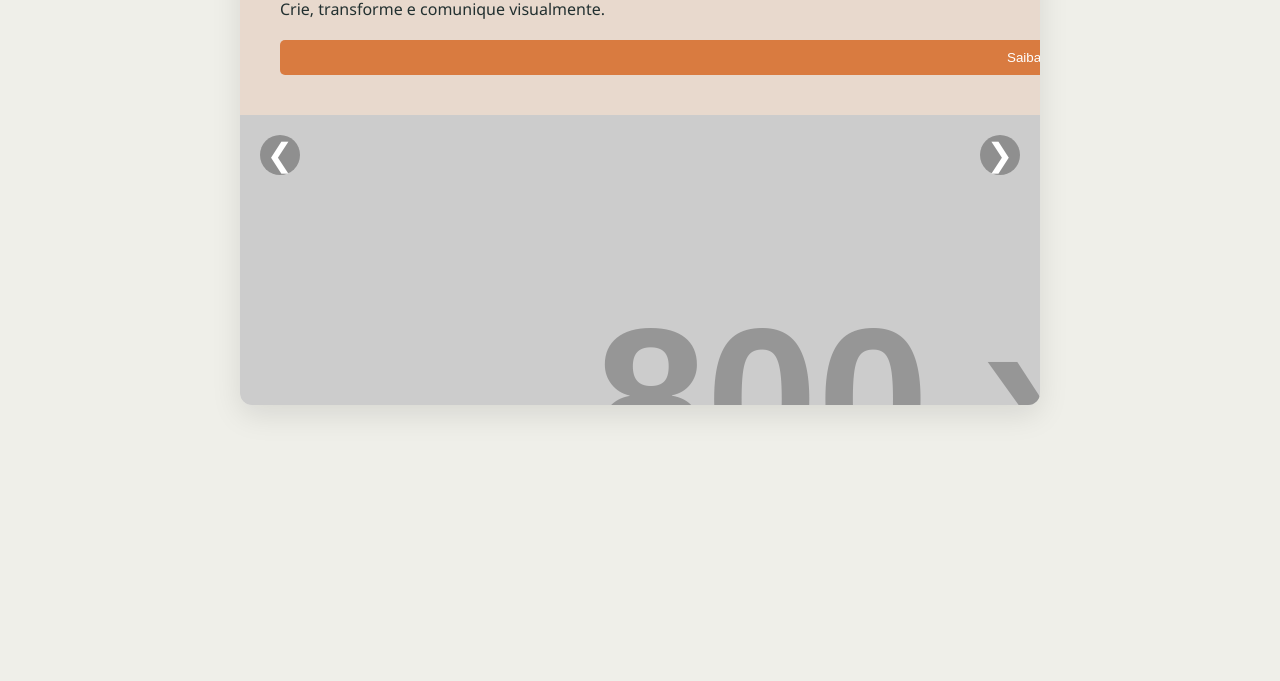
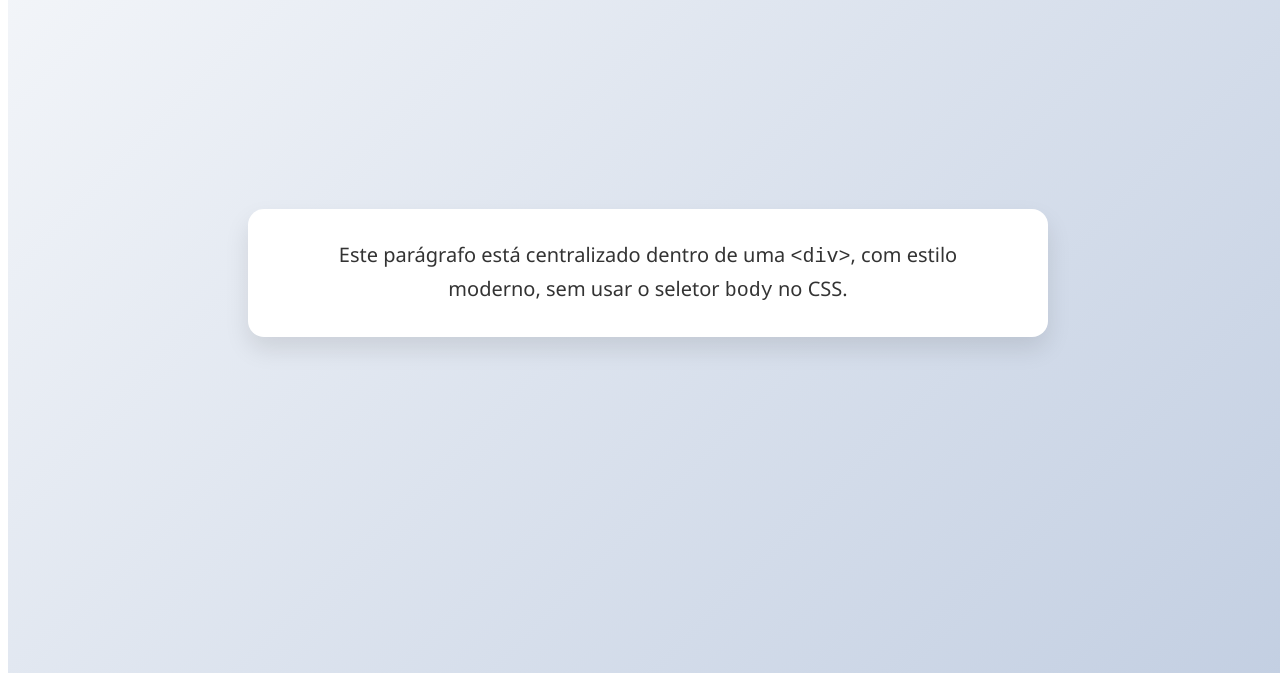
Before and after one commit to Cacow69/Portifolio, a plain HTML site: page teste.html in a window 1280 px wide. Shown: the part 135-816 px from the top of the page. Drawn offline with Linux system fonts and the light colour scheme; placeholder pictures from the web are drawn by us.

Commit message:
chore(#07): Melhorias na página

```diff
--- a/style/style.css
+++ b/style/style.css
@@ -258,12 +258,57 @@ p{
     text-align: center;
 }
 
+.miniatura{
+    width: 157px;
+    height: 170px;
+    display: flex;
+}
+
+.icon-min{
+    font-size: 100px;
+    justify-content: center;
+    color: var(--laranja)
+}
+
+.comeco {
+    height: auto;
+    width: 100%;
+    display: flex;
+    justify-content: center;
+    align-items: center;
+    margin: 0;
+    font-family: 'Segoe UI', Tahoma, Geneva, Verdana, sans-serif;
+  }
+
+  .caixa {
+    background-color: #ffffff;
+    padding: 30px 60px;
+    border-radius: 16px;
+    box-shadow: 0 12px 24px rgba(0, 0, 0, 0.1);
+    max-width: 1000px;
+    height: 500px;
+    text-align: justify;
+    margin-top: 30px;
+  }
+
+  .caixa p {
+    font-size: 1.25rem;
+    color: #333;
+    line-height: 1.6;
+    margin: 0;
+    font-weight: bold;
+  }
+
 /* FIM */
 
 
 /* Estilização por ID */
 #home{
     color: var(--branco);
+}
+
+#invisivel{
+    color: #dfdfd9;
 }
 /* FIM */
 
@@ -290,8 +335,6 @@ p{
           height: 100%;
     }
   }
-
-  // Styling
 
   section {
       background: #F4F4F4;
@@ -327,12 +370,6 @@ p{
           &:nth-of-type(2):checked ~ .carousel__slides .carousel__slide:first-of-type { margin-left: -100%; }
           &:nth-of-type(1):checked ~ .carousel__slides .carousel__slide:first-of-type { margin-left: 0%; }
 
-          &:nth-of-type(1):checked ~ .carousel__thumbnails li:nth-of-type(1) { box-shadow: 0px 0px 0px 5px var(--laranja); }
-          &:nth-of-type(2):checked ~ .carousel__thumbnails li:nth-of-type(2) { box-shadow: 0px 0px 0px 5px var(--laranja); }
-          &:nth-of-type(3):checked ~ .carousel__thumbnails li:nth-of-type(3) { box-shadow: 0px 0px 0px 5px var(--laranja); }
-          &:nth-of-type(4):checked ~ .carousel__thumbnails li:nth-of-type(4) { box-shadow: 0px 0px 0px 5px var(--laranja); }
-          &:nth-of-type(5):checked ~ .carousel__thumbnails li:nth-of-type(5) { box-shadow: 0px 0px 0px 5px var(--laranja); }
-          &:nth-of-type(6):checked ~ .carousel__thumbnails li:nth-of-type(6) { box-shadow: 0px 0px 0px 5px var(--laranja); }
       }
   }
 
--- a/teste.html
+++ b/teste.html
@@ -2,178 +2,43 @@
 <html lang="pt-br">
 <head>
   <meta charset="UTF-8">
-  <title>Carrossel Vertical</title>
+  <title>Parágrafo Estilizado</title>
   <style>
-    :root {
-      --azul: #223030;
-      --marrom: #523D35;
-      --verde: #959D90;
-      --bege: #BBA58F;
-      --bege-claro: #E8D9CD;
-      --branco: #EFEFE9;
-      --laranja: #D97B40;
+    .container {
+      background: linear-gradient(135deg, #f5f7fa, #c3cfe2);
+      height: 100vh;
+      width: 100vw;
+      display: flex;
+      justify-content: center;
+      align-items: center;
+      margin: 0;
+      font-family: 'Segoe UI', Tahoma, Geneva, Verdana, sans-serif;
     }
 
-    * {
-      margin: 0;
-      padding: 0;
-      box-sizing: border-box;
+    .caixa {
+      background-color: #ffffff;
+      padding: 30px 50px;
+      border-radius: 16px;
+      box-shadow: 0 12px 24px rgba(0, 0, 0, 0.1);
+      max-width: 700px;
+      text-align: center;
     }
 
-    body {
-      font-family: 'Segoe UI', sans-serif;
-      background: var(--branco);
-    }
-
-    .carousel {
-      position: relative;
-      overflow: hidden;
-      width: 100%;
-      max-width: 800px;
-      height: 500px;
-      margin: 40px auto;
-      border-radius: 12px;
-      box-shadow: 0 10px 30px rgba(0, 0, 0, 0.1);
-    }
-
-    .carousel-track {
-      display: flex;
-      transition: transform 0.5s ease-in-out;
-      width: 200%; /* 2 slides */
-    }
-
-    .slide {
-      display: flex;
-      flex-direction: column; /* vertical */
-      width: 100%;
-      flex-shrink: 0;
-      height: 100%;
-    }
-
-    .slide article {
-      flex: 1;
-      background: var(--bege-claro);
-      padding: 40px;
-      display: flex;
-      flex-direction: column;
-      justify-content: center;
-    }
-
-    .slide article h2 {
-      font-size: 2rem;
-      color: var(--marrom);
-      margin-bottom: 10px;
-    }
-
-    .slide article p {
-      font-size: 1rem;
-      color: var(--azul);
-      margin-bottom: 20px;
-    }
-
-    .slide article button {
-      padding: 10px 20px;
-      background: var(--laranja);
-      color: white;
-      border: none;
-      border-radius: 5px;
-      cursor: pointer;
-      transition: background 0.3s ease;
-    }
-
-    .slide article button:hover {
-      background: #b8632f;
-    }
-
-    .slide img {
-      flex: 1;
-      object-fit: cover;
-      width: 100%;
-      height: 100%;
-    }
-
-    .carousel-controls {
-      position: absolute;
-      top: 50%;
-      left: 0;
-      width: 100%;
-      display: flex;
-      justify-content: space-between;
-      transform: translateY(-50%);
-      padding: 0 20px;
-      pointer-events: none;
-    }
-
-    .carousel-controls button {
-      pointer-events: all;
-      background: rgba(0, 0, 0, 0.3);
-      border: none;
-      color: white;
-      font-size: 2rem;
-      cursor: pointer;
-      border-radius: 50%;
-      width: 40px;
-      height: 40px;
-      transition: background 0.3s;
-    }
-
-    .carousel-controls button:hover {
-      background: rgba(0, 0, 0, 0.5);
+    .caixa p {
+      font-size: 1.25rem;
+      color: #333;
+      line-height: 1.6;
+      margin: 0;
     }
   </style>
 </head>
 <body>
-
-  <div class="carousel">
-    <div class="carousel-track">
-      <!-- Slide 1 -->
-      <div class="slide">
-        <article>
-          <h2>Ideias que Inspiram</h2>
-          <p>Crie, transforme e comunique visualmente.</p>
-          <button>Saiba Mais</button>
-        </article>
-        <img src="https://via.placeholder.com/800x300/eee/333?text=Imagem+1" alt="Imagem 1">
-      </div>
-
-      <!-- Slide 2 -->
-      <div class="slide">
-        <article>
-          <h2>Visual que Conecta</h2>
-          <p>Do conceito à execução, design com propósito.</p>
-          <button>Ver Projetos</button>
-        </article>
-        <img src="https://via.placeholder.com/800x300/dddddd/111111?text=Imagem+2" alt="Imagem 2">
-      </div>
-    </div>
-
-    <div class="carousel-controls">
-      <button class="prev">&#10094;</button>
-      <button class="next">&#10095;</button>
+  <div class="container">
+    <div class="caixa">
+      <p>
+        Este parágrafo está centralizado dentro de uma <code>&lt;div&gt;</code>, com estilo moderno, sem usar o seletor <code>body</code> no CSS.
+      </p>
     </div>
   </div>
-
-  <script>
-    const track = document.querySelector('.carousel-track');
-    const slides = document.querySelectorAll('.slide');
-    const prev = document.querySelector('.prev');
-    const next = document.querySelector('.next');
-    let index = 0;
-
-    function updateSlide() {
-      track.style.transform = `translateX(-${index * 100}%)`;
-    }
-
-    prev.addEventListener('click', () => {
-      index = (index - 1 + slides.length) % slides.length;
-      updateSlide();
-    });
-
-    next.addEventListener('click', () => {
-      index = (index + 1) % slides.length;
-      updateSlide();
-    });
-  </script>
-
 </body>
 </html>
```
Also changed, not shown: index.html (+44 -55 lines), img/calculadora.png (added), img/conversor.png (added), img/media.png (added), img/sama.png (added), img/theGameAwards.png (added), img/tresGoblins.png (added).
